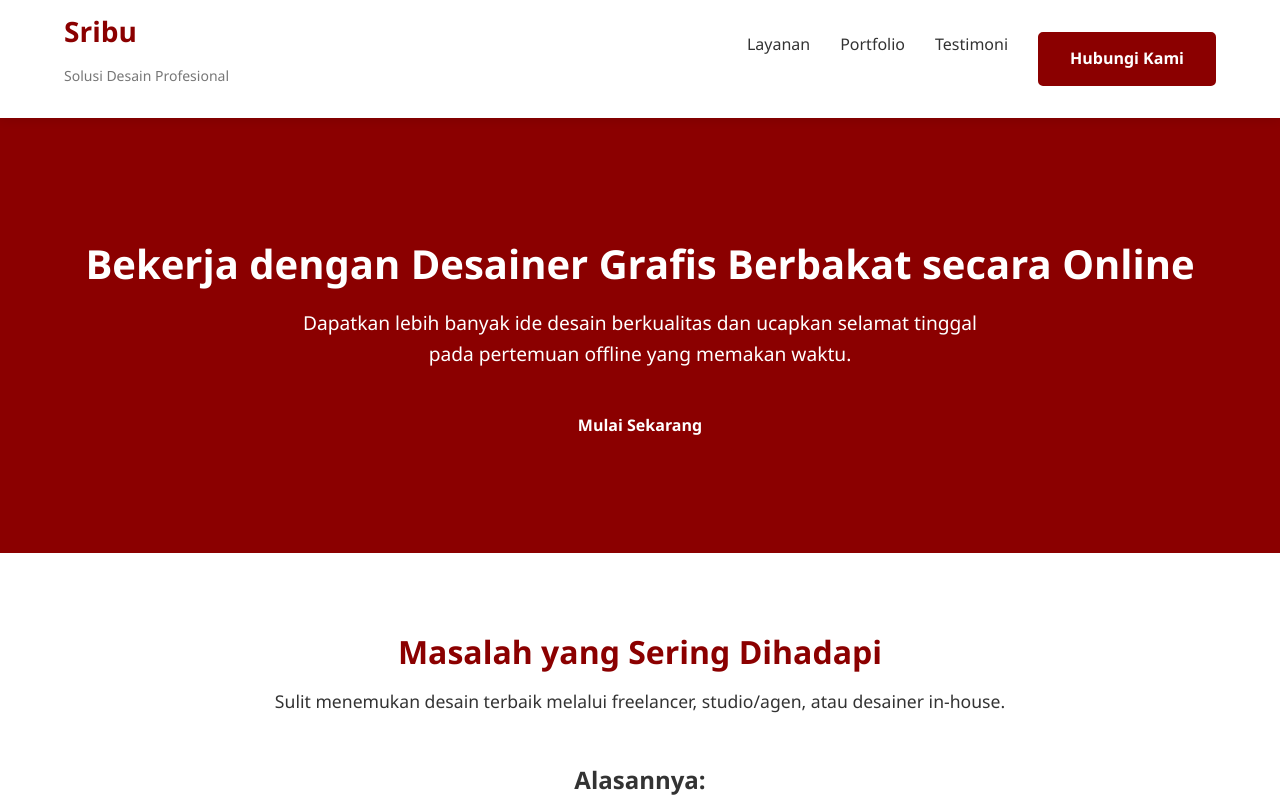
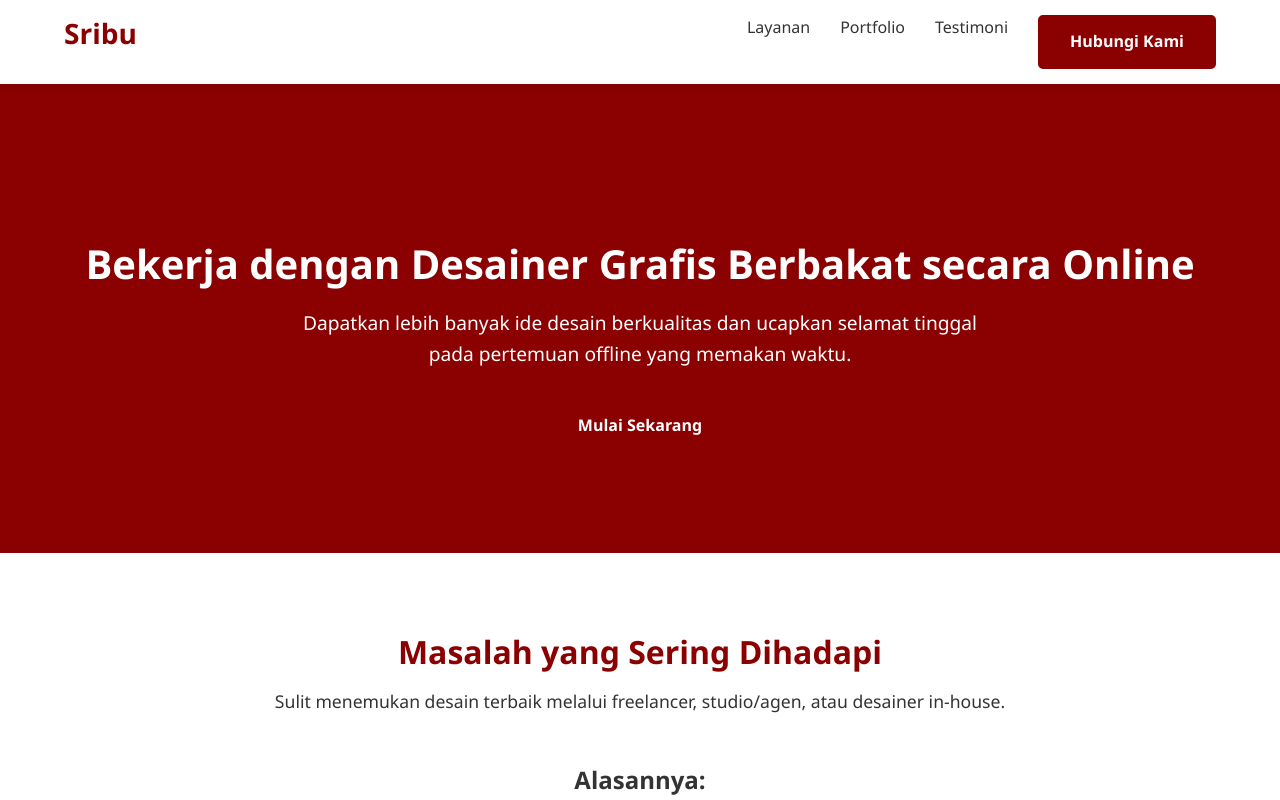
Before and after one commit to agungdarma3024/ProfilSeribu, a plain HTML site: page index.html in a window 1280 px wide. Shown: the top 800 px of the page. Drawn offline with Linux system fonts and the light colour scheme.

Commit message:
menghapus paragraf

```diff
--- a/index.html
+++ b/index.html
@@ -12,7 +12,7 @@
         <div class="container">
             <div class="logo">
                 <h1>Sribu</h1>
-                <p>Solusi Desain Profesional</p>
+
             </div>
             <nav>
                 <ul>
```
